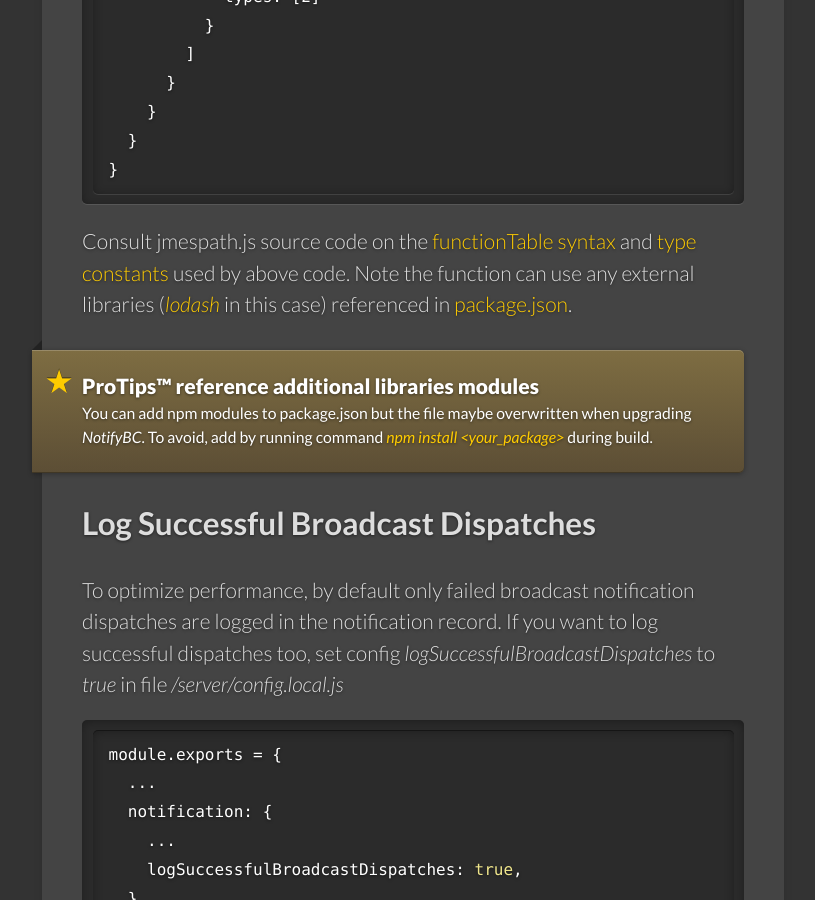
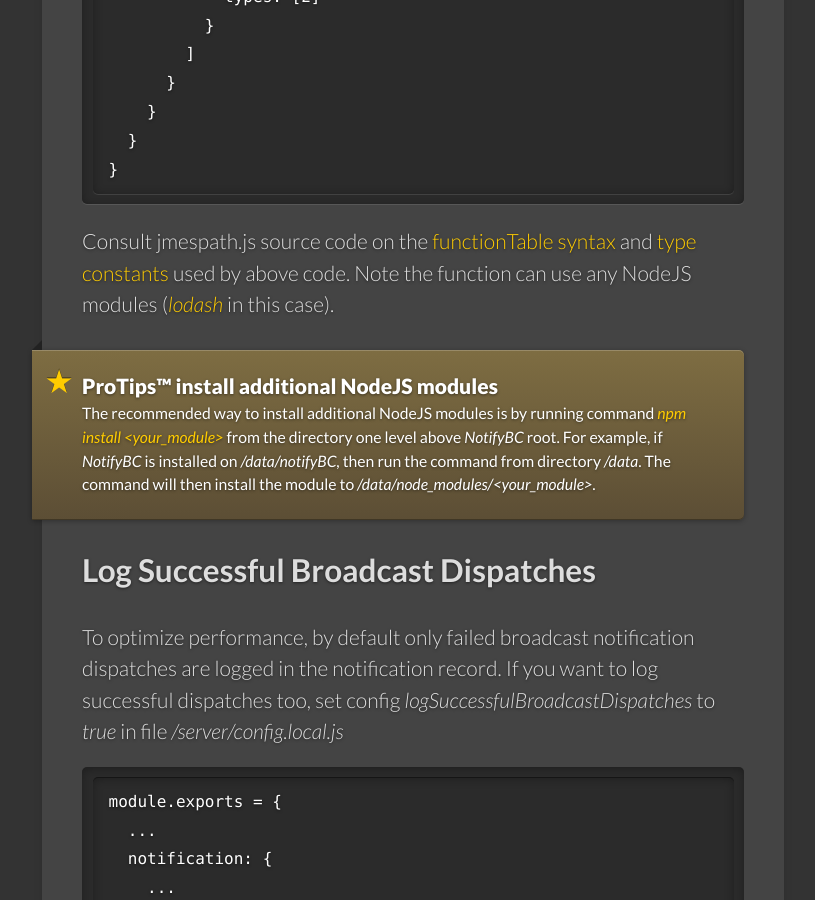
Before and after one commit to bcgov/MyGovBC-notification-server, a Jekyll site: the page built from docs/_docs/config-notification.md, in a window 1280 px wide and 900 px high, scrolled down 4802 px. Shown: the whole window, without its empty margins (129-944 px from the left). Built offline with Jekyll 4.4.1, drawn with Linux system fonts in a browser that asks for light colours.

Commit message:
updated docs

````diff
--- a/docs/_docs/config-notification.md
+++ b/docs/_docs/config-notification.md
@@ -112,11 +112,13 @@ module.exports = {
   }
 }
 ```
-Consult jmespath.js source code on the [functionTable syntax](https://github.com/f-w/jmespath.js/blob/master/jmespath.js#L1127) and [type constants](https://github.com/f-w/jmespath.js/blob/master/jmespath.js#L132) used by above code. Note the function can use any external libraries (*[lodash](https://lodash.com/)* in this case) referenced in [package.json](https://github.com/bcgov/MyGovBC-notification-server/blob/master/package.json).
+Consult jmespath.js source code on the [functionTable syntax](https://github.com/f-w/jmespath.js/blob/master/jmespath.js#L1127) and [type constants](https://github.com/f-w/jmespath.js/blob/master/jmespath.js#L132) used by above code. Note the function can use any NodeJS modules (*[lodash](https://lodash.com/)* in this case).
 
 <div class="note">
-  <h5>ProTips™ reference additional libraries modules</h5>
-  <p>You can add npm modules to package.json but the file maybe overwritten when upgrading <i>NotifyBC</i>. To avoid, add by running command <i><a href="https://docs.npmjs.com/cli/install">npm install &lt;your_package&gt;</a></i> during build.</p>
+  <h5>ProTips™ install additional NodeJS modules</h5>
+  <p>The recommended way to install additional NodeJS modules is by running command <i><a href="https://docs.npmjs.com/cli/install">npm install &lt;your_module&gt;</a></i> from the directory one level above <i>NotifyBC</i> root. For example, if
+  <i>NotifyBC</i> is installed on <i>/data/notifyBC</i>, then run the command from directory <i>/data</i>. The command will then install the module to <i>/data/node_modules/&lt;your_module&gt;</i>.
+  </p>
 </div>
 
 ## Log Successful Broadcast Dispatches
````
